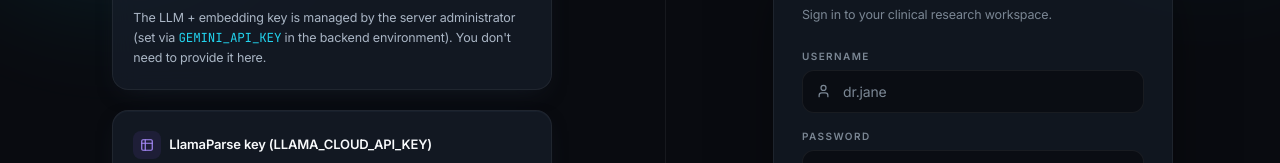
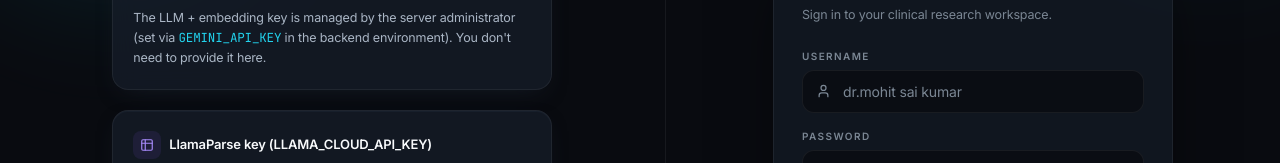
Before and after one commit to mohit0415/agentic_rag_assistant, a React (Vite) app in the folder frontend/: page /login in a window 1280 px wide. Shown: the part 258-421 px from the top of the page. Built offline with nearby package versions, Linux system fonts and the light colour scheme; no server answers.

Commit message:
agent, bug issue small

```diff
--- a/frontend/src/pages/LoginPage.tsx
+++ b/frontend/src/pages/LoginPage.tsx
@@ -214,7 +214,7 @@ const LoginPage: React.FC = () => {
                 onChange={(e) => setUsername(e.target.value)}
                 autoComplete="username"
                 required
-                placeholder="dr.jane"
+                placeholder="dr.mohit sai kumar"
                 className="ml-input pl-10"
               />
             </div>
```
Also changed, not shown: 1 other file (tests, documents, lock files or other folders).
